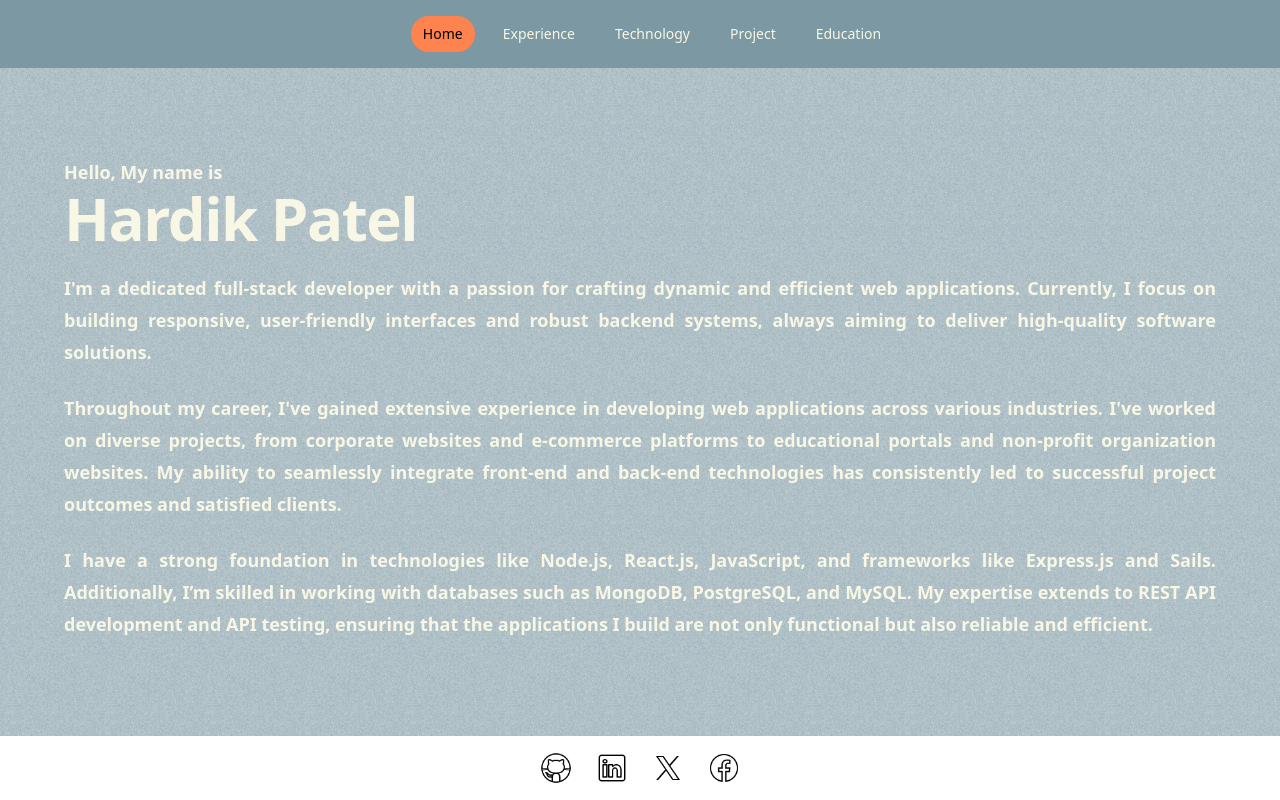
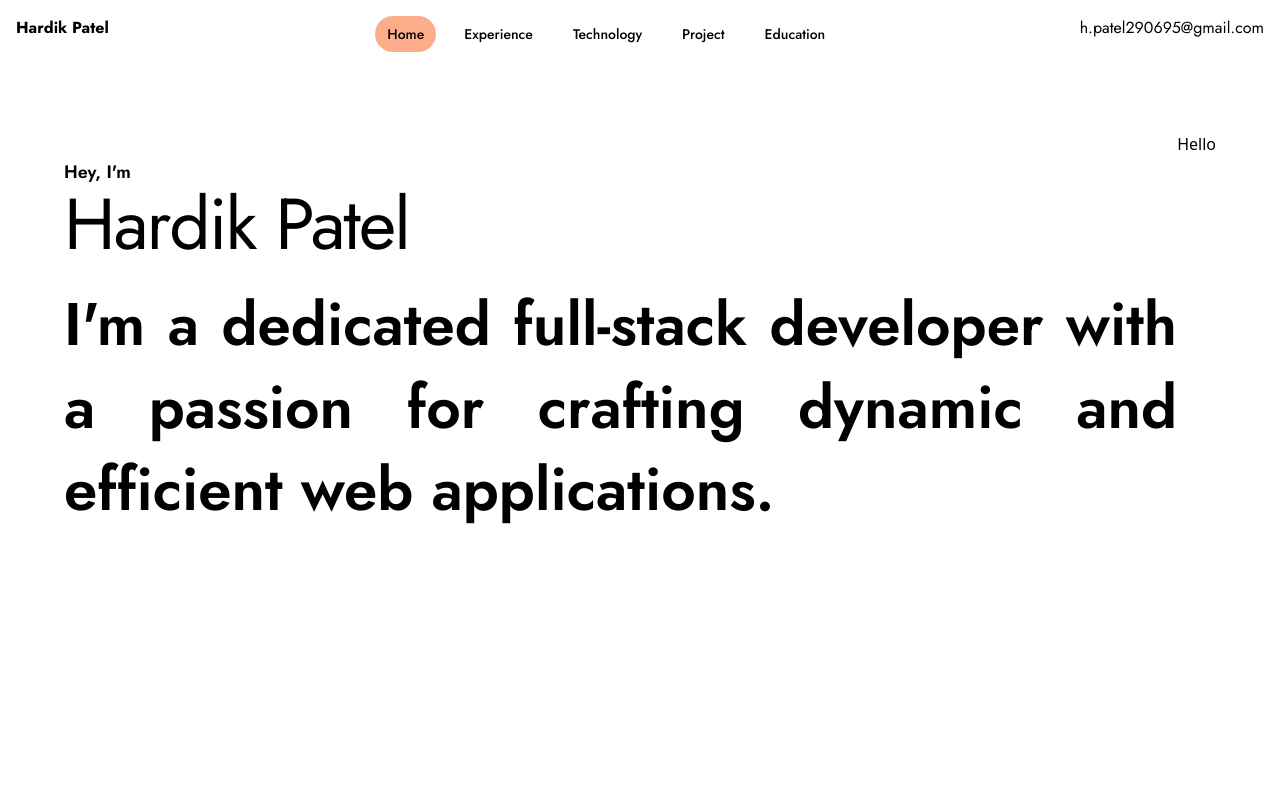
Before and after one commit to hardikpatel2906/my-portfolio, a React (Create React App) app: page / in a window 1280 px wide. Built offline with nearby package versions, Linux system fonts and the light colour scheme.

Commit message:
Change in Home page Layout

```diff
--- a/src/App.js
+++ b/src/App.js
@@ -12,7 +12,7 @@ function App() {
     <Router>
       <div className="flex flex-col min-h-screen bg-noise" >
         <Navbar />
-        <div className='flex-grow p-6 bg-[#7c98a2]  bg-noise bg-noise-pattern bg-opacity'>
+        <div className='flex-grow p-6 bg-[#ffffff]'>
           <Routes>
             <Route path="/" element={<Home />} />
             <Route path="/technology" element={<Technology />} />
@@ -20,7 +20,7 @@ function App() {
             <Route path="/project" element={<Project />} />
           </Routes>
         </div>
-        <Footer />
+        {/* <Footer /> */}
       </div>
     </Router>
   );
--- a/src/components/Home.js
+++ b/src/components/Home.js
@@ -1,17 +1,19 @@
 const Home = () => {
     return (
-        <div className="mx-auto max-w-6xl py-32 sm:py-48 lg:py-10">
+        <div className="mx-auto max-w-6xl py-32 sm:py-48 lg:py-10 flex justify-between">
             <div className="text-left">
-                <p className="mt-6 text-lg leading-8 font-semibold text-[#f8f7e5] text-justify">Hello, My name is </p>
-                <h1 className='tracking-tight font-semibold text-[#f8f7e5] sm:text-6xl'>Hardik Patel</h1>
-                <p className="mt-6 text-lg leading-8 font-semibold text-[#f8f7e5] text-justify">I'm a dedicated full-stack developer with a passion for crafting dynamic and efficient web applications. Currently, I focus on building responsive, user-friendly interfaces and robust backend systems, always aiming to deliver high-quality software solutions.</p>
-                <p className="mt-6 text-lg leading-8 font-semibold text-[#f8f7e5] text-justify">
+                <p className="mt-6 text-lg leading-8 font-semibold text-[#000000] text-justify font-Jost">Hey, I'm </p>
+                <p className='tracking-tight text-[#000000] text-7xl font-Jost'>Hardik Patel</p>
+                <p className="mt-6 leading-snug font-semibold text-6xl text-[#000000] font-Jost text-justify">I'm a dedicated full-stack developer with a passion for crafting dynamic and efficient web applications.</p>
+                    {/* Currently, I focus on building responsive, user-friendly interfaces and robust backend systems, always aiming to deliver high-quality software solutions.</p> */}
+                {/* <p className="mt-6 text-lg leading-8 font-semibold text-[#000000] text-justify">
                     Throughout my career, I've gained extensive experience in developing web applications across various industries. I've worked on diverse projects, from corporate websites and e-commerce platforms to educational portals and non-profit organization websites. My ability to seamlessly integrate front-end and back-end technologies has consistently led to successful project outcomes and satisfied clients.
                 </p>
-                <p className="mt-6 text-lg leading-8 font-semibold text-[#f8f7e5] text-justify">
+                <p className="mt-6 text-lg leading-8 font-semibold text-[#000000] text-justify">
                     I have a strong foundation in technologies like Node.js, React.js, JavaScript, and frameworks like Express.js and Sails. Additionally, I’m skilled in working with databases such as MongoDB, PostgreSQL, and MySQL. My expertise extends to REST API development and API testing, ensuring that the applications I build are not only functional but also reliable and efficient.
-                </p>
+                </p> */}
             </div>
+            <div>Hello</div>
         </div>
     )
 };
--- a/src/components/Navbar.js
+++ b/src/components/Navbar.js
@@ -12,7 +12,8 @@ const Navbar = () => {
     }
 
     return (
-        <div className="flex justify-center p-4 bg-[#7c98a2]">
+        <div className="flex justify-between p-4 bg-[#ffffff]">
+            <div><p className="font-Jost font-bold">Hardik Patel</p></div>
             <div className="hidden sm:ml-6 sm:block">
                 <div className="flex space-x-4">
                     {navigation.map((item) => (
@@ -21,8 +22,8 @@ const Navbar = () => {
                             href={item.href}
                             aria-current={item.current ? 'page' : undefined}
                             className={classNames(
-                                item.current ? 'text-[#000000] bg-[#ff834f]' : 'text-[#f8f7e5] hover:text-[#4F4A41] hover:bg-[#ff834f]',
-                                'rounded-full px-3 py-2 text-sm font-medium',
+                                item.current ? 'text-[#000000] bg-[#fead8a]' : 'text-[#000000] hover:text-[#4F4A41] hover:bg-[#ff834f]',
+                                'rounded-full px-3 py-2 text-sm font-medium font-Jost',
                             )}
                         >
                             {item.name}
@@ -30,6 +31,7 @@ const Navbar = () => {
                     ))}
                 </div>
             </div>
+            <div><p className="font-Jost">h.patel290695@gmail.com</p></div>
         </div>
     )
 };
--- a/src/index.css
+++ b/src/index.css
@@ -11,7 +11,7 @@ code {
   font-family: source-code-pro, Menlo, Monaco, Consolas, 'Courier New',
     monospace;
 } */
-
+@import url('https://fonts.googleapis.com/css2?family=Jost:ital,wght@0,100..900;1,100..900&display=swap');
 @tailwind base;
 @tailwind components;
 @tailwind utilities;
--- a/tailwind.config.js
+++ b/tailwind.config.js
@@ -3,18 +3,9 @@ module.exports = {
   content: ["./src/**/*.{html,js}"],
   theme: {
     extend: {
-      backgroundImage: {
-        'noise': "url('/public/noise.png')",
-      },
-      backgroundRepeat: {
-        'repeat': 'repeat',
-      },
-      backgroundSize: {
-        'noise-pattern': '100px 100px',  // Adjust the pattern size to your needs
-      },
-      opacity: {
-        'opacity': '0.1',
-      },
+      fontFamily:{
+        Jost:"'Jost', sans-serif",
+      }
     },
   },
   plugins: [],
```
